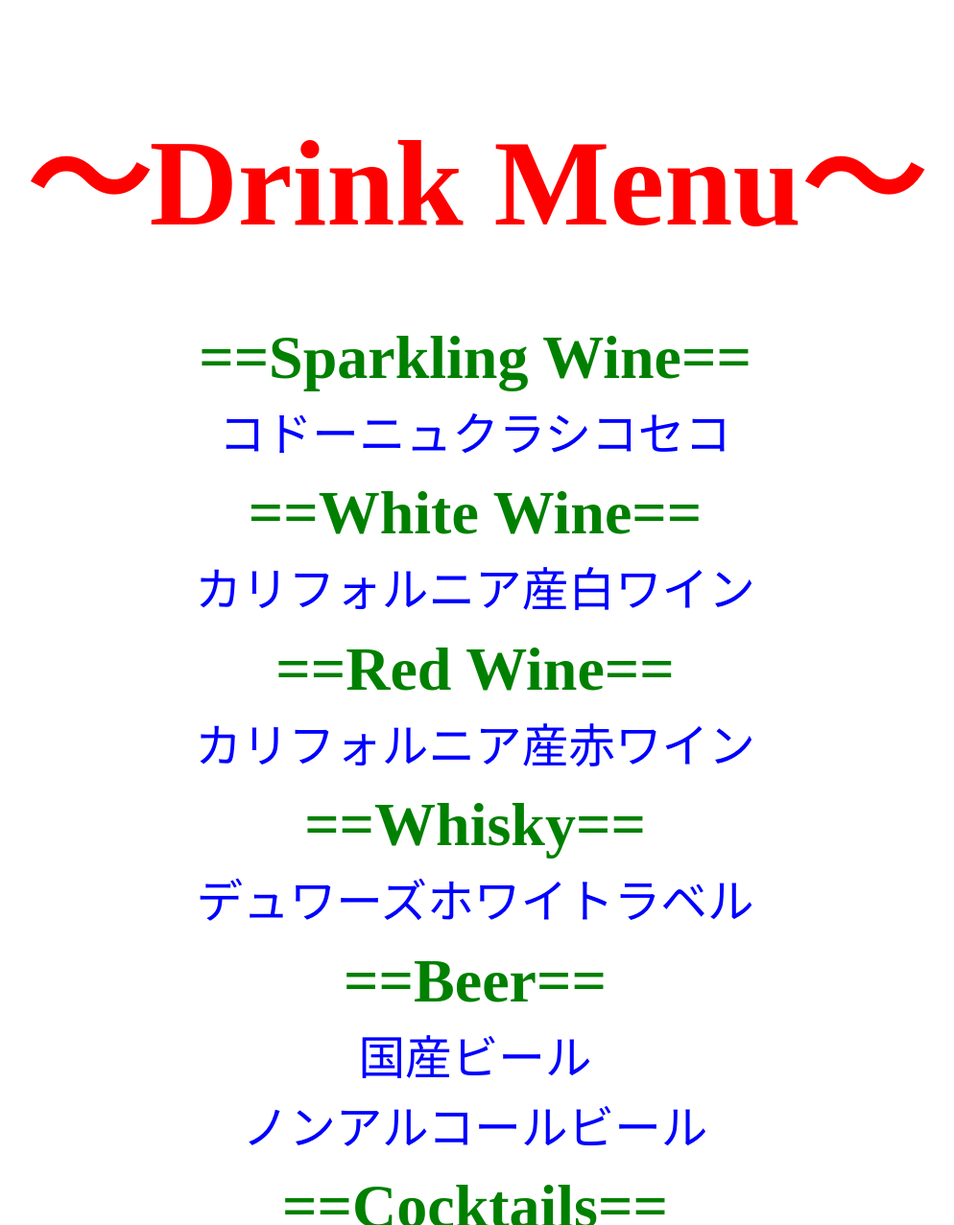
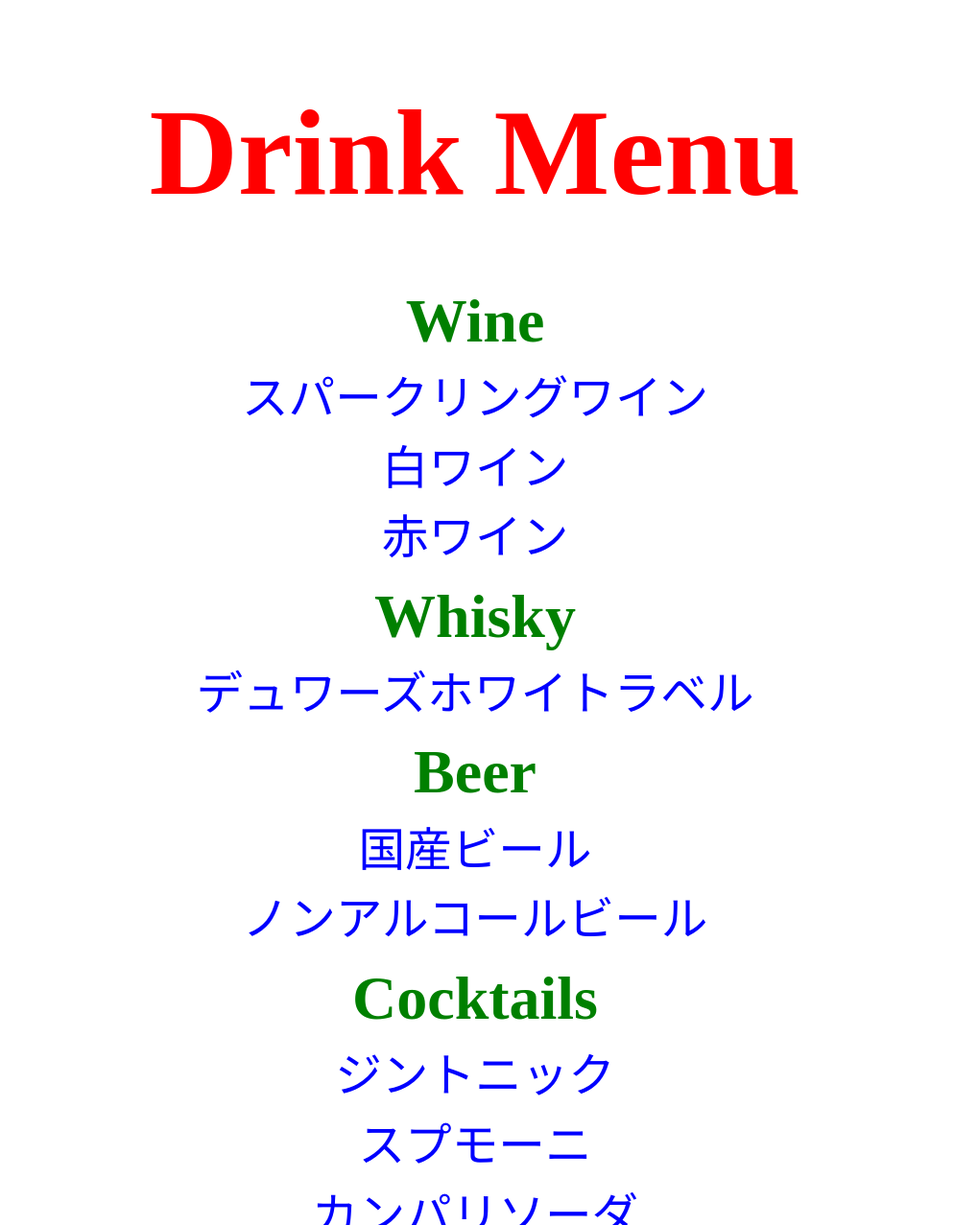
Before and after one commit to fjsw5/DrinkMenu, a plain HTML site: page index.html in a window 1280 px wide. Shown: the top 1277 px of the page at 96% size, without its empty margins (145-1139 px from the left). Drawn offline with Linux system fonts and the light colour scheme.

Commit message:
Update index.html

```diff
--- a/index.html
+++ b/index.html
@@ -9,26 +9,22 @@
 
     <body>
         <div class = Title>
-            <h1>～Drink Menu～</h1>
+            <h1>Drink Menu</h1>
 
             <div class = Alcohol1>
-                <h2>==Sparkling Wine==</h2>
-                <p>コドーニュクラシコセコ</p>
+                <h2>Wine</h2>
+                <p>スパークリングワイン</p>
+                <p>白ワイン</p>
+                <p>赤ワイン</p>
                 <br></br>
-                <h2>==White Wine==</h2>
-                <p>カリフォルニア産白ワイン</p>
-                <br></br>
-                <h2>==Red Wine==</h2>
-                <p>カリフォルニア産赤ワイン</p>
-                <br></br>
-                <h2>==Whisky==</h2>
+                <h2>Whisky</h2>
                 <p>デュワーズホワイトラベル</p>
                 <br></br>
-                <h2>==Beer==</h2>
+                <h2>Beer</h2>
                 <p>国産ビール</p>
                 <p>ノンアルコールビール</p>
                 <br></br>
-                <h2>==Cocktails==</h2>
+                <h2>Cocktails</h2>
                 <p>ジントニック</p>
                 <p>スプモーニ</p>
                 <p>カンパリソーダ</p>
@@ -40,7 +36,7 @@
             </div>
 
             <div class = SfoftDrinks>
-                <h2>==Soft Drinks==</h2>
+                <h2>Soft Drinks</h2>
                 <p>アップルジュース</p>
                 <p>オレンジジュース</p>
                 <p>ジンジャエール</p>
```
